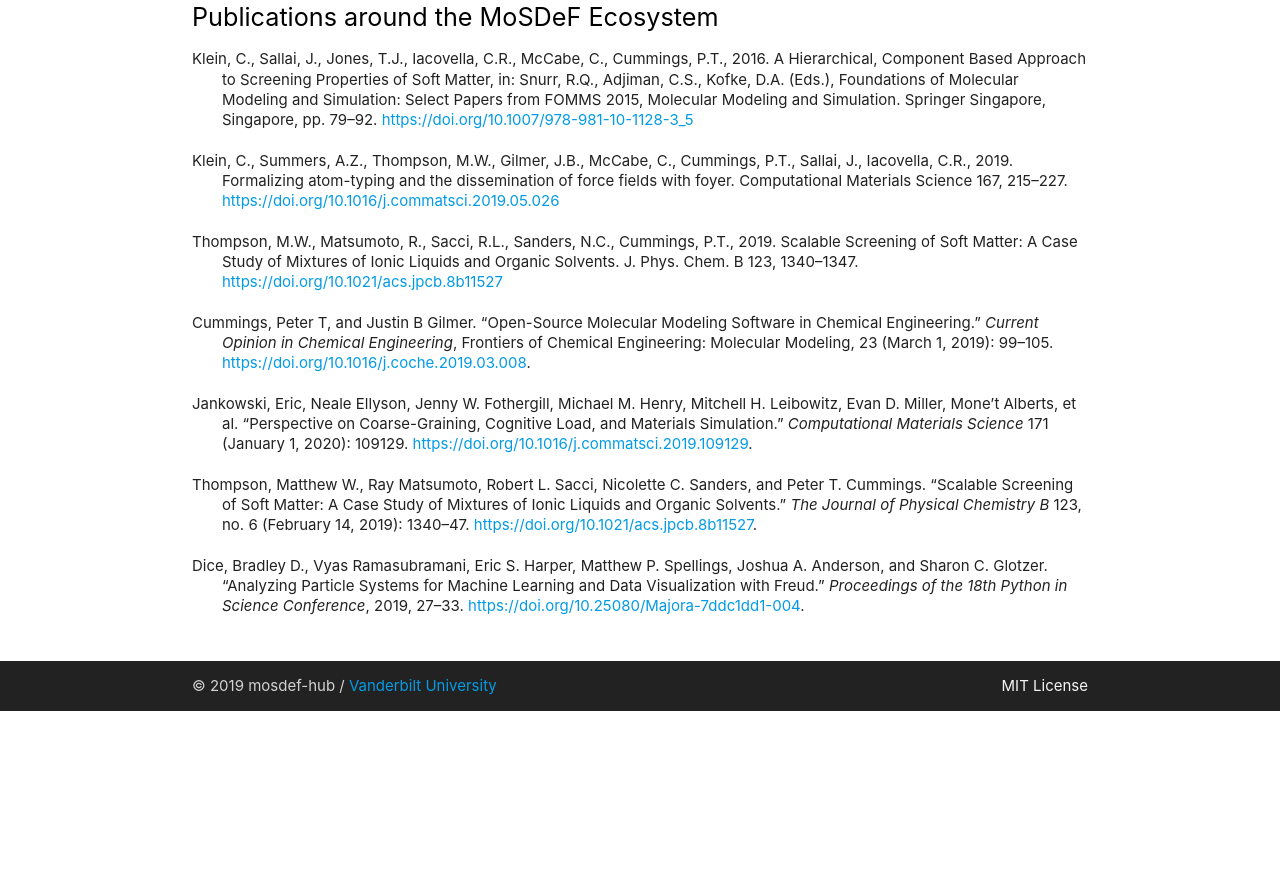
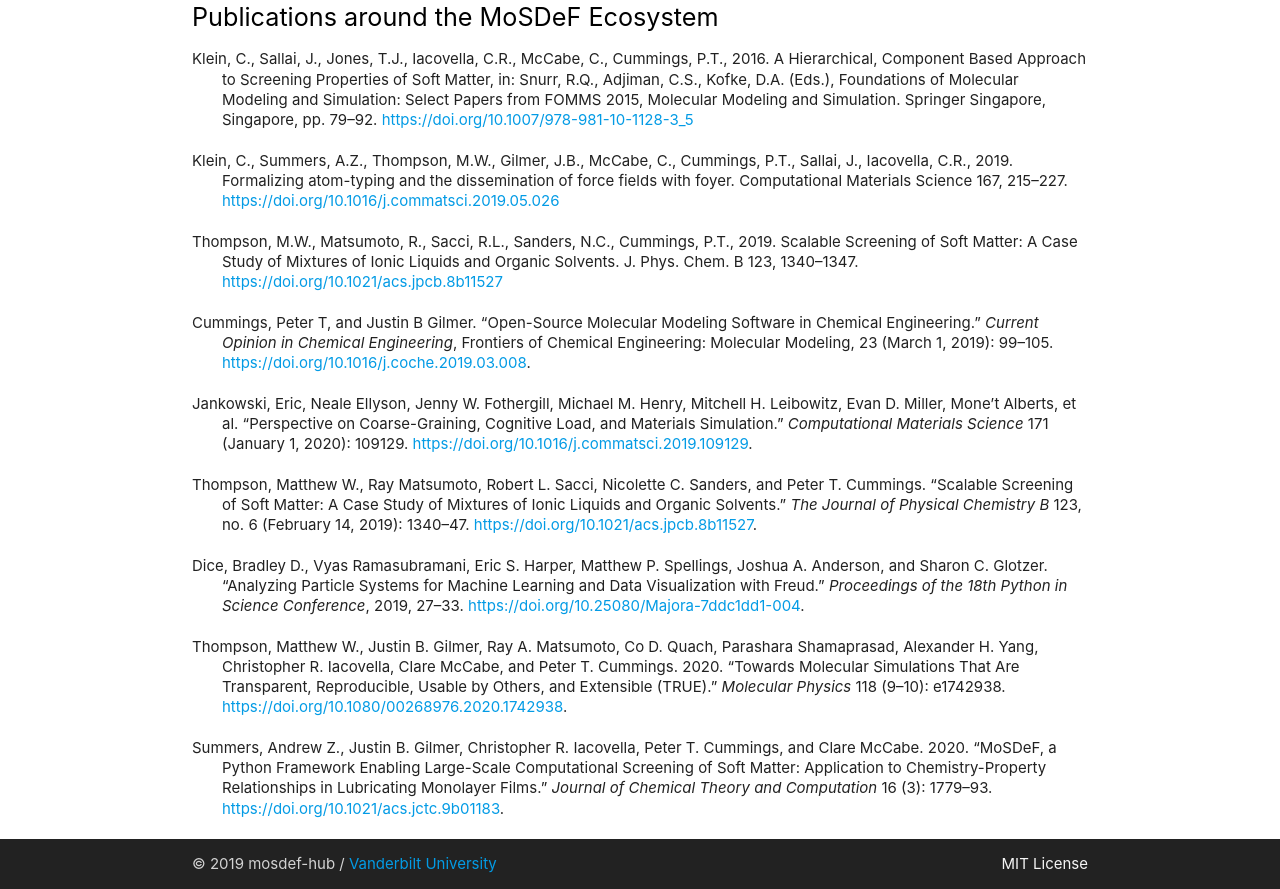
Before and after one commit to mosdef-hub/mosdef-hub.github.io, a plain HTML site: page pages/publications.html in a window 1280 px wide. Shown: the part 89-978 px from the top of the page. Before the commit the page ends 800 px from the top, so only its background shows below. Drawn offline with nearby package versions, Linux system fonts and the light colour scheme.

Commit message:
Add Additional publications

```diff
--- a/pages/publications.html
+++ b/pages/publications.html
@@ -37,13 +37,23 @@
         <li><a href="../index.html" class="brand-logo" id="brandLogo2"><img
                 style="height: 100%"
                 class="responsive-img" src="../images/logo.png" alt="MoSDeF"></a></li>
-    <li ><a class="white-text" href="./publications.html"> <i class="material-icons white-text small left">book</i>  Publications</a></li>
-    <li><div class="divider"></div></li>
-    <li><a  class="white-text" href="./announcements.html"><i class="material-icons white-text small left">announcement</i> Announcements</a></li>
-    <li><div class="divider"></div></li>
-    <li><a class="white-text" href="./about.html"> <i class="material-icons small white-text left">people_alt</i> About</a></li>
-    <li><div class="divider"></div></li>
-    <li><a class="white-text" id="close-sidenav" class="sidenav-close" href="#!"><i class="material-icons small red-text left">close</i>Close</a></li>
+        <li><a class="white-text" href="./publications.html"> <i class="material-icons white-text small left">book</i>
+            Publications</a></li>
+        <li>
+            <div class="divider"></div>
+        </li>
+        <li><a class="white-text" href="./announcements.html"><i class="material-icons white-text small left">announcement</i>
+            Announcements</a></li>
+        <li>
+            <div class="divider"></div>
+        </li>
+        <li><a class="white-text" href="./about.html"> <i class="material-icons small white-text left">people_alt</i>
+            About</a></li>
+        <li>
+            <div class="divider"></div>
+        </li>
+        <li><a class="white-text" id="close-sidenav" class="sidenav-close" href="#!"><i
+                class="material-icons small red-text left">close</i>Close</a></li>
     </ul>
 </header>
 <main id="main">
@@ -105,7 +115,24 @@
             </div>
             <span class="Z3988"
                   title="url_ver=Z39.88-2004&amp;ctx_ver=Z39.88-2004&amp;rfr_id=info%3Asid%2Fzotero.org%3A2&amp;rft_id=info%3Adoi%2F10.25080%2FMajora-7ddc1dd1-004&amp;rft_val_fmt=info%3Aofi%2Ffmt%3Akev%3Amtx%3Ajournal&amp;rft.genre=article&amp;rft.atitle=Analyzing%20Particle%20Systems%20for%20Machine%20Learning%20and%20Data%20Visualization%20with%20freud&amp;rft.jtitle=Proceedings%20of%20the%2018th%20Python%20in%20Science%20Conference&amp;rft.aufirst=Bradley%20D.&amp;rft.aulast=Dice&amp;rft.au=Bradley%20D.%20Dice&amp;rft.au=Vyas%20Ramasubramani&amp;rft.au=Eric%20S.%20Harper&amp;rft.au=Matthew%20P.%20Spellings&amp;rft.au=Joshua%20A.%20Anderson&amp;rft.au=Sharon%20C.%20Glotzer&amp;rft.date=2019&amp;rft.pages=27-33&amp;rft.spage=27&amp;rft.epage=33"></span>
-
+            <br>
+            <div class="csl-entry">Thompson, Matthew W., Justin B. Gilmer, Ray A. Matsumoto, Co D. Quach, Parashara
+                Shamaprasad, Alexander H. Yang, Christopher R. Iacovella, Clare McCabe, and Peter T. Cummings. 2020.
+                “Towards Molecular Simulations That Are Transparent, Reproducible, Usable by Others, and Extensible
+                (TRUE).” <i>Molecular Physics</i> 118 (9–10): e1742938. <a
+                        href="https://doi.org/10.1080/00268976.2020.1742938">https://doi.org/10.1080/00268976.2020.1742938</a>.
+            </div>
+            <span class="Z3988"
+                  title="url_ver=Z39.88-2004&amp;ctx_ver=Z39.88-2004&amp;rfr_id=info%3Asid%2Fzotero.org%3A2&amp;rft_id=info%3Adoi%2F10.1080%2F00268976.2020.1742938&amp;rft_val_fmt=info%3Aofi%2Ffmt%3Akev%3Amtx%3Ajournal&amp;rft.genre=article&amp;rft.atitle=Towards%20molecular%20simulations%20that%20are%20transparent%2C%20reproducible%2C%20usable%20by%20others%2C%20and%20extensible%20(TRUE)&amp;rft.jtitle=Molecular%20Physics&amp;rft.volume=118&amp;rft.issue=9-10&amp;rft.aufirst=Matthew%20W.&amp;rft.aulast=Thompson&amp;rft.au=Matthew%20W.%20Thompson&amp;rft.au=Justin%20B.%20Gilmer&amp;rft.au=Ray%20A.%20Matsumoto&amp;rft.au=Co%20D.%20Quach&amp;rft.au=Parashara%20Shamaprasad&amp;rft.au=Alexander%20H.%20Yang&amp;rft.au=Christopher%20R.%20Iacovella&amp;rft.au=Clare%20McCabe&amp;rft.au=Peter%20T.%20Cummings&amp;rft.date=2020-06-01&amp;rft.pages=e1742938&amp;rft.issn=0026-8976"></span>
+            <br>
+            <div class="csl-entry">Summers, Andrew Z., Justin B. Gilmer, Christopher R. Iacovella, Peter T. Cummings,
+                and Clare McCabe. 2020. “MoSDeF, a Python Framework Enabling Large-Scale Computational Screening of Soft
+                Matter: Application to Chemistry-Property Relationships in Lubricating Monolayer Films.” <i>Journal of
+                    Chemical Theory and Computation</i> 16 (3): 1779–93. <a
+                        href="https://doi.org/10.1021/acs.jctc.9b01183">https://doi.org/10.1021/acs.jctc.9b01183</a>.
+            </div>
+            <span class="Z3988"
+                  title="url_ver=Z39.88-2004&amp;ctx_ver=Z39.88-2004&amp;rfr_id=info%3Asid%2Fzotero.org%3A2&amp;rft_id=info%3Adoi%2F10.1021%2Facs.jctc.9b01183&amp;rft_val_fmt=info%3Aofi%2Ffmt%3Akev%3Amtx%3Ajournal&amp;rft.genre=article&amp;rft.atitle=MoSDeF%2C%20a%20Python%20Framework%20Enabling%20Large-Scale%20Computational%20Screening%20of%20Soft%20Matter%3A%20Application%20to%20Chemistry-Property%20Relationships%20in%20Lubricating%20Monolayer%20Films&amp;rft.jtitle=Journal%20of%20Chemical%20Theory%20and%20Computation&amp;rft.stitle=J.%20Chem.%20Theory%20Comput.&amp;rft.volume=16&amp;rft.issue=3&amp;rft.aufirst=Andrew%20Z.&amp;rft.aulast=Summers&amp;rft.au=Andrew%20Z.%20Summers&amp;rft.au=Justin%20B.%20Gilmer&amp;rft.au=Christopher%20R.%20Iacovella&amp;rft.au=Peter%20T.%20Cummings&amp;rft.au=Clare%20McCabe&amp;rft.date=2020-03-10&amp;rft.pages=1779-1793&amp;rft.spage=1779&amp;rft.epage=1793&amp;rft.issn=1549-9618"></span>
         </div>
 
 
```
Lines whose indentation alone changed are shown as unchanged.
